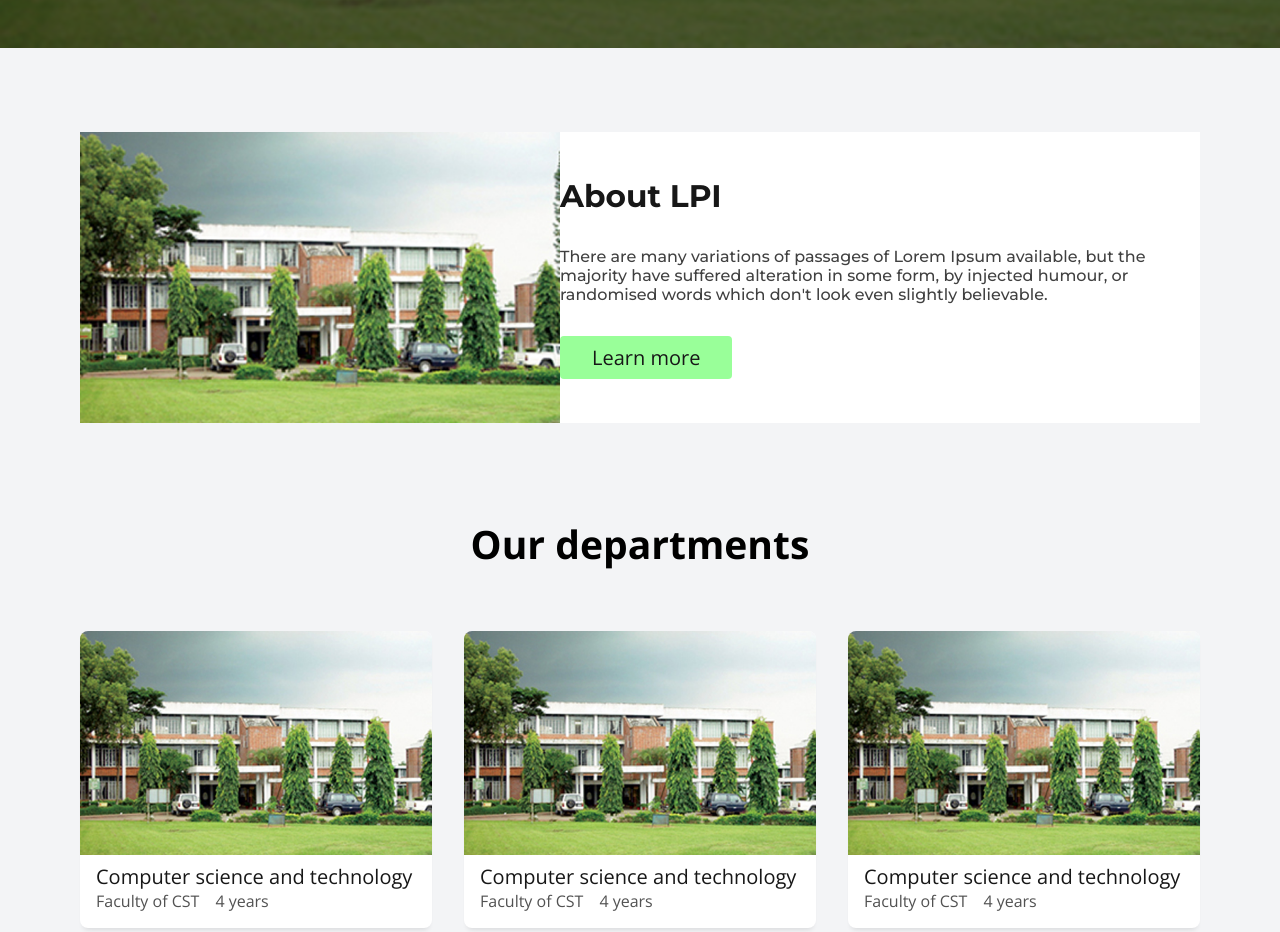
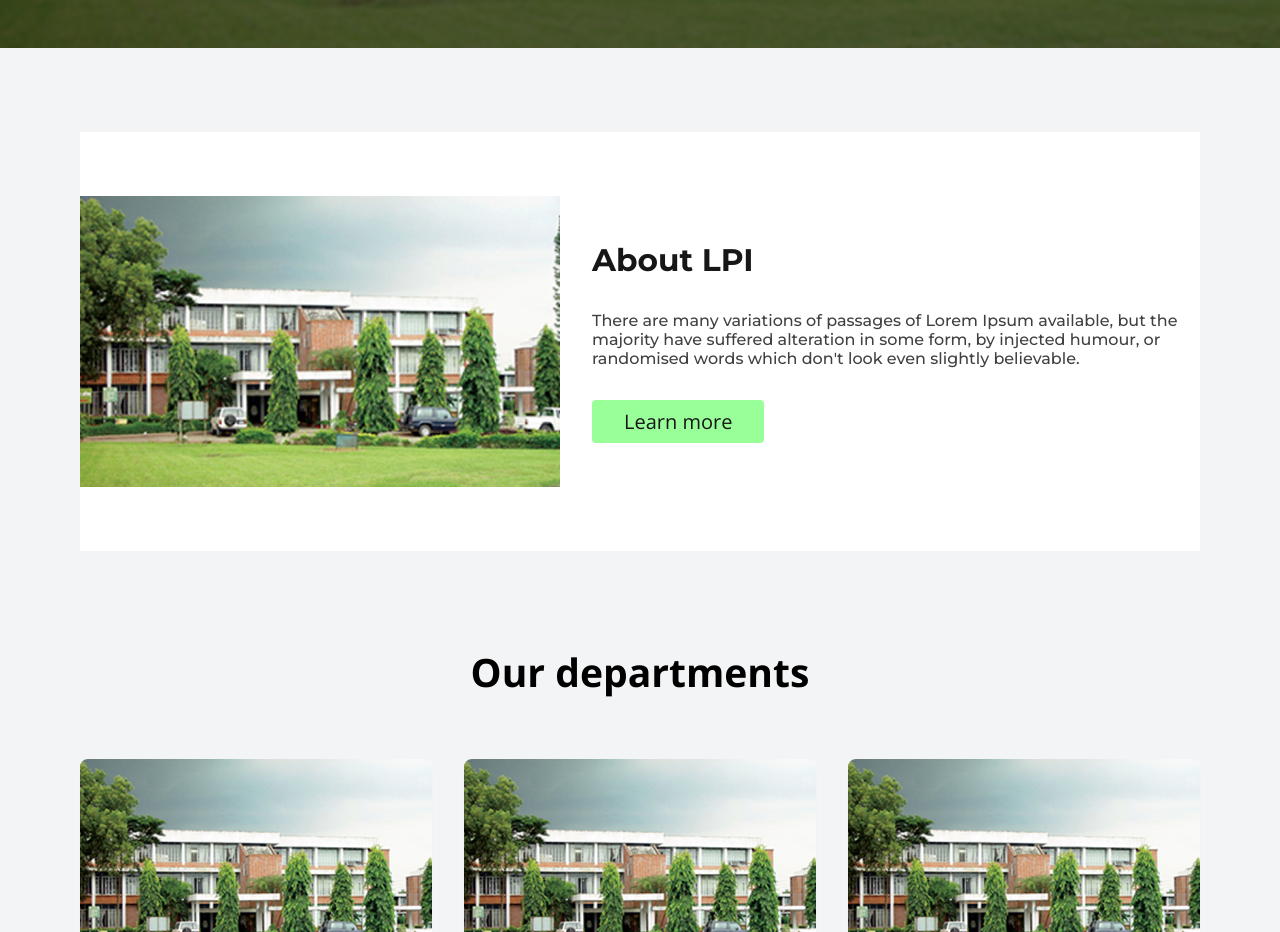
Before and after one commit to al-imam/lpi, a React (Vite) app: page / in a window 1280 px wide. Shown: the part 780-1712 px from the top of the page. Built offline with nearby package versions, Linux system fonts and the light colour scheme.

Commit message:
give spaces

```diff
--- a/src/components/Study/study.module.css
+++ b/src/components/Study/study.module.css
@@ -1,6 +1,8 @@
 .studyContainer {
   display: flex;
   background-color: white;
+  gap: 2rem;
+  padding-block: 4rem;
 }
 
 .image {
```
